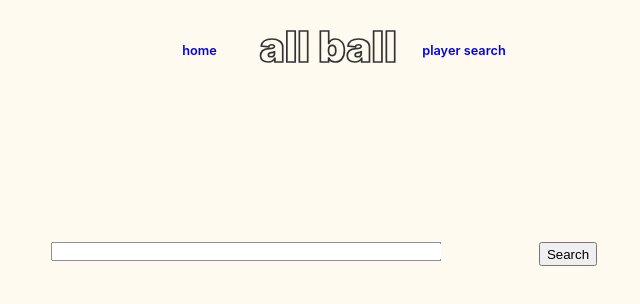
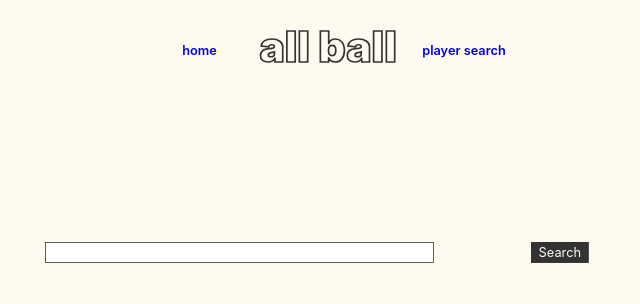
Before and after one commit to adampagels/allball, a React (Create React App) app: page /playersearch in a window 1280 px wide. Shown: the top 304 px of the page, without its empty margins (316-956 px from the left). Built offline with nearby package versions, Linux system fonts and the light colour scheme.

Commit message:
Update styling for SearchButtons

```diff
--- a/src/components/GameForm.js
+++ b/src/components/GameForm.js
@@ -40,6 +40,25 @@ const DateSelect = styled.select`
     background-color: #e6e1d8;
   }
 `;
+
+const SearchButton = styled.button`
+  background-color: #333;
+  border: 0.1rem solid #333
+  color: #fffaf0;
+  font-size: 16px;
+  margin: 0.4rem;
+  padding: 2px;
+  padding-right: 1rem;
+  padding-left: 1rem;
+  transition: all 0.5s;
+  transform-origin: top left;
+  transform: scale(0.8);
+
+  :hover {
+    cursor: pointer;
+    background-color: #5a5a5a;
+  }
+  `;
 
 function GameForm(props) {
   return (
@@ -93,7 +112,7 @@ function GameForm(props) {
           </DateSelect>
         </label>
 
-        <button onClick={props.handleSearch}>Search</button>
+        <SearchButton onClick={props.handleSearch}>Search</SearchButton>
       </Form>
     </FormContainer>
   );
--- a/src/components/PlayerSearch.js
+++ b/src/components/PlayerSearch.js
@@ -29,6 +29,7 @@ const Form = styled.form`
 
 const Input = styled.input`
   font-size: 16px;
+  border: 1px solid #333;
   transition: all 0.5s;
   transform-origin: top left;
   transform: scale(0.8);
@@ -68,6 +69,24 @@ const StatSwitchContainer = styled.div`
 
   @media screen and (min-width: 500px) {
     width: 50%;
+  }
+`;
+
+const SearchButton = styled.div`
+  background-color: #333;
+  border: 0.1rem solid #333
+  color: #fffaf0;
+  font-size: 16px;
+  padding: 2px;
+  padding-right: 1rem;
+  padding-left: 1rem;
+  transition: all 0.5s;
+  transform-origin: top left;
+  transform: scale(0.8);
+
+  :hover {
+    cursor: pointer;
+    background-color: #5a5a5a;
   }
 `;
 
@@ -202,7 +221,7 @@ function PlayerSearch() {
             value={input}
             onChange={handleChange}
           ></Input>
-          <button onClick={slideUp}>Search</button>
+          <SearchButton onClick={slideUp}>Search</SearchButton>
         </Form>
       </FormContainer>
 
--- a/src/components/TopPlayerForm.js
+++ b/src/components/TopPlayerForm.js
@@ -60,6 +60,25 @@ const SearchWarning = styled.p`
 const DateOption = styled(StatisticOption)``;
 
 const DateSelect = styled(StatisticSelect)``;
+
+const SearchButton = styled.button`
+  background-color: #333;
+  border: 0.1rem solid #333
+  color: #fffaf0;
+  font-size: 16px;
+  margin: 0.4rem;
+  padding: 2px;
+  padding-right: 1rem;
+  padding-left: 1rem;
+  transition: all 0.5s;
+  transform-origin: top left;
+  transform: scale(0.8);
+
+  :hover {
+    cursor: pointer;
+    background-color: #5a5a5a;
+  }
+`;
 
 function TopPlayerForm(props) {
   return (
@@ -124,7 +143,7 @@ function TopPlayerForm(props) {
             ))}
           </DateSelect>
         </label>
-        <button onClick={props.handleSearch}>Search</button>
+        <SearchButton onClick={props.handleSearch}>Search</SearchButton>
       </DateForm>
     </FormsContainer>
   );
```
